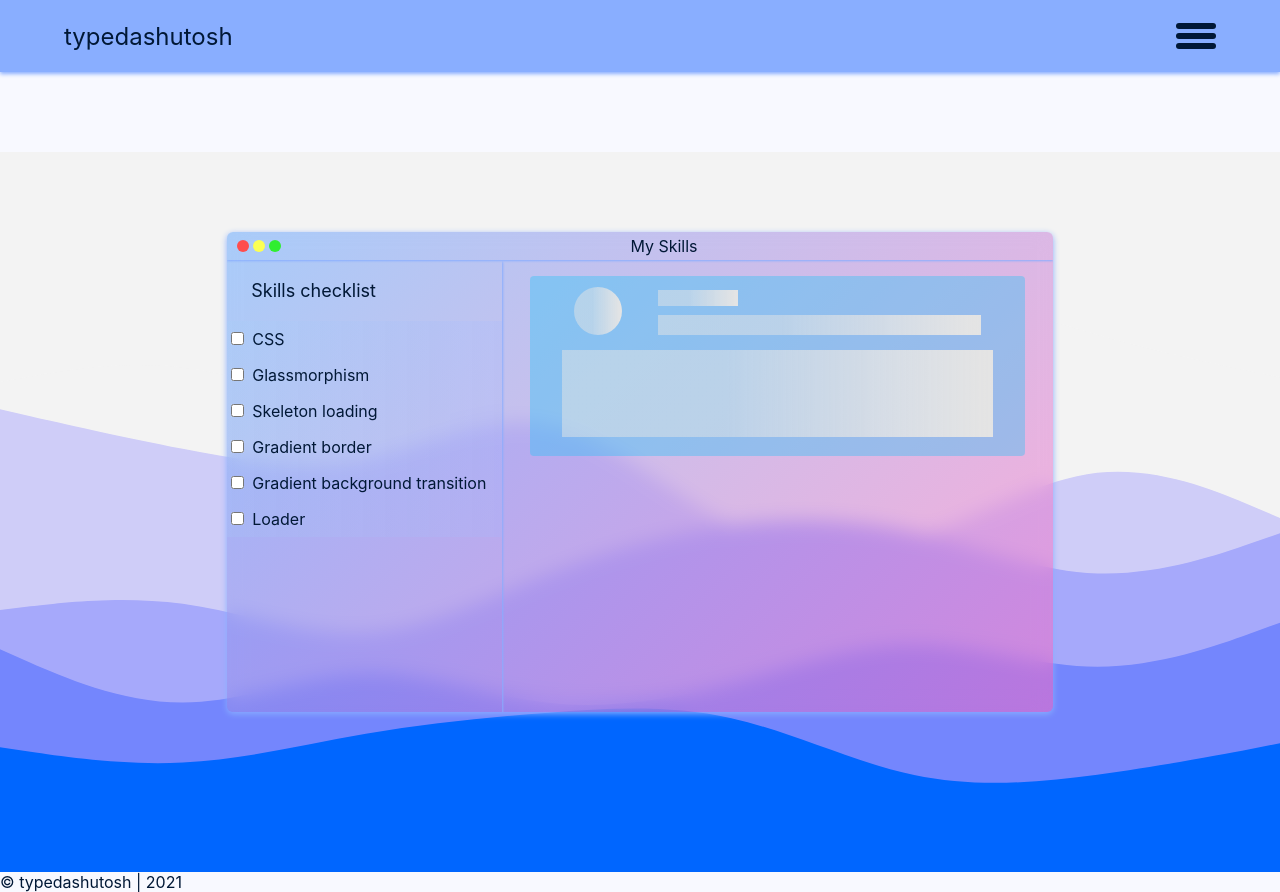
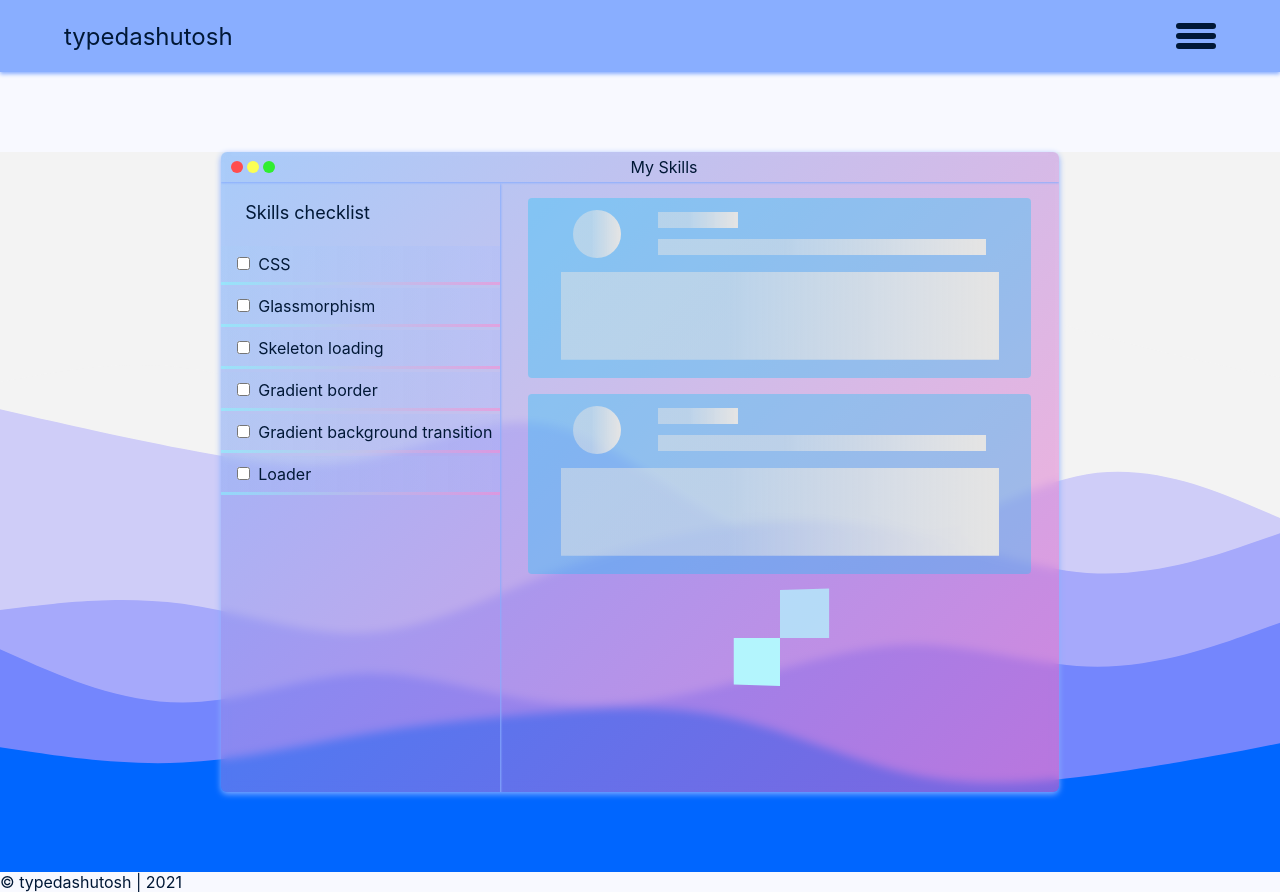
Before and after one commit to typedashutosh/typedashutosh.github.io, a Next.js app: page / in a window 1280 px wide. Shown: the top 892 px of the page. Built offline with nearby package versions, Linux system fonts and the light colour scheme.

Commit message:
all animations completed

```diff
--- a/components/Skills.tsx
+++ b/components/Skills.tsx
@@ -58,6 +58,16 @@ const Skills: FC<ISkills> = (): ReactElement => {
 						<div className={`${$.heading_skeleton}`}></div>
 						<div className={`${$.paragraph_skeleton}`}></div>
 					</div>
+					<div className={`${$.card}`}>
+						<div className={`${$.avatar_skeleton}`}></div>
+						<div className={`${$.title_skeleton}`}></div>
+						<div className={`${$.heading_skeleton}`}></div>
+						<div className={`${$.paragraph_skeleton}`}></div>
+					</div>
+					<div className={`${$.loader}`}>
+						<div className={`${$.loading_square}`}></div>
+						<div className={`${$.loading_square}`}></div>
+					</div>
 				</div>
 			</div>
 		</section>
--- a/sass/components/Skills.module.sass
+++ b/sass/components/Skills.module.sass
@@ -12,13 +12,13 @@ section.Skill_section
     grid-template-columns: 2fr 2fr 2fr
     grid-template-rows: 0.1fr 2fr
     grid-template-areas: "taskbar taskbar taskbar" "sidebar screen screen"
-    height: 60vh
+    height: 80vh
     gap: 0px 0px
     border-radius: 6px
     overflow: hidden
     box-shadow: 0 2px 6px $color3
     background: linear-gradient(135deg, rgba(#5ea4ff,0.5), rgba(#ff66bf,0.5))
-    backdrop-filter: blur(10px)
+    backdrop-filter: blur(5px)
     .heading
       padding: 0.25rem 0.5rem
       grid-area: taskbar
@@ -56,30 +56,50 @@ section.Skill_section
         font-size: $font-sm
 
       label.formField
+        position: relative
         display: flex
         align-items: baseline
-        padding: 0.5rem 1rem 0.5rem 0.25rem
+        padding: 0
+        margin: 3px 0
         font-size: 1rem
         width: 100%
         background: linear-gradient(90deg, rgba(#ffa4dc, 0.75) 0%, rgba(#a0f5ee, 0.1) 50%, rgba(#a4b9ff, 0.25) 100%)
         background-size: 300%
         background-position: 100%
         transition: $transition5
+        &::before
+          background: linear-gradient(90deg, rgba(#80ffff, 0.5) 0%, rgba(#ff85d0, 0.5) 50%, rgba(#616cff, 0.5)100%)
+          background-size: 200%
+          background-position: left
+          content: ''
+          position: absolute
+          bottom: 0
+          left: 0
+          height: 3px
+          width: 100%
+          margin: 0
+          padding: 0
+          transform: translateY(3px)
+          transition: $transition3
+          z-index: -1
+        &:hover::before
+          background-position: right
         &:hover
           background-position: 0%
         input
-          padding: 0 0.125rem
+          margin-left: 1rem
+          padding: 0.5rem 0.125rem
         div
           display: inline
           width: fit-content
           white-space: nowrap
-          padding: 0 0 0 0.5rem
+          padding: 0.5rem
     .screen
       grid-area: screen
       display: flex
-      // flex-direction: column
-      // align-items: center
-      justify-content: space-evenly
+      flex-direction: column
+      align-items: center
+      justify-content: start
       .card
         height: 180px
         width: 90%
@@ -120,7 +140,7 @@ section.Skill_section
           animation-iteration-count: infinite
         .heading_skeleton
           place-self: center start
-          height: 1.25rem
+          height: 1rem
           width: 90%
           background: linear-gradient(90deg, rgba($grey, 0.5) 0%,rgba($grey, 0.5) 30%, rgba($grey, 1) 50%,rgba($grey, 0.5) 70%, rgba($grey, 0.5) 100%)
           background-size: 300%
@@ -145,6 +165,30 @@ section.Skill_section
         &:hover
           box-shadow: 0 2px 4px rgba(#16404e, 0.25)
           transform: translateY(-4px)
+      .loader
+        margin: 1rem
+        height: 6rem
+        width: 6rem
+        background: transparent
+        position: relative
+        perspective: 200px
+        .loading_square
+          position: absolute
+          top: 0
+          left: 0
+          height: 3rem
+          width: 3rem
+          background: #b3f5fd
+          transform-style: preserve-3d
+          animation-name: loader-loading
+          animation-duration: 2s
+          animation-timing-function: linear
+          animation-iteration-count: infinite
+          transform-origin: right bottom
+          &:last-child
+            animation-delay: 1s
+            opacity: 0.75
+
 @keyframes loading-skeleton
   0%
     background-position: 100%
@@ -152,3 +196,15 @@ section.Skill_section
     background-position: 50%
   100%
     background-position: 0%
+
+@keyframes loader-loading
+  0%
+    transform: rotateX(0) rotateY(0)
+  25%
+    transform: rotateX(0) rotateY(180deg)
+  50%
+    transform: rotateX(180deg) rotateY(180deg)
+  75%
+    transform: rotateX(180deg) rotateY(0)
+  100%
+    transform: rotateX(0) rotateY(0)
```
